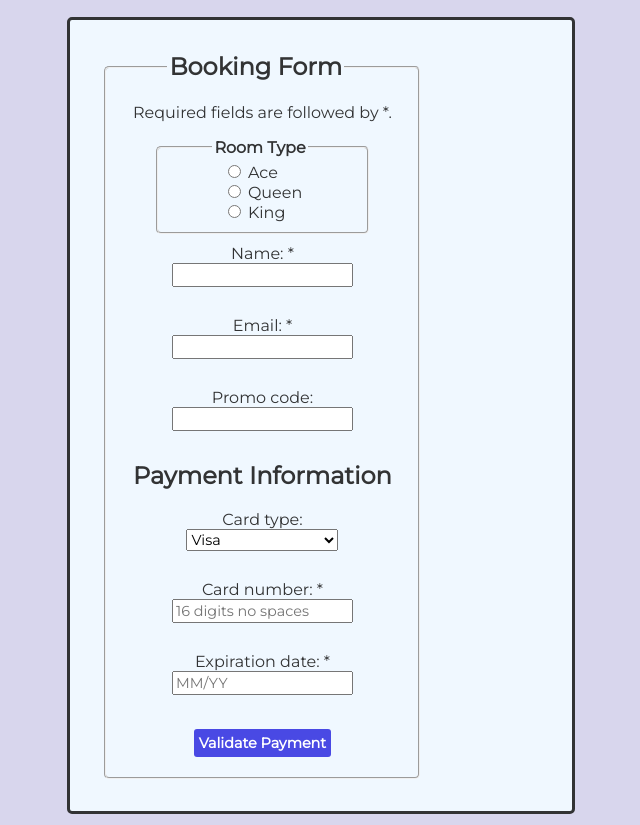
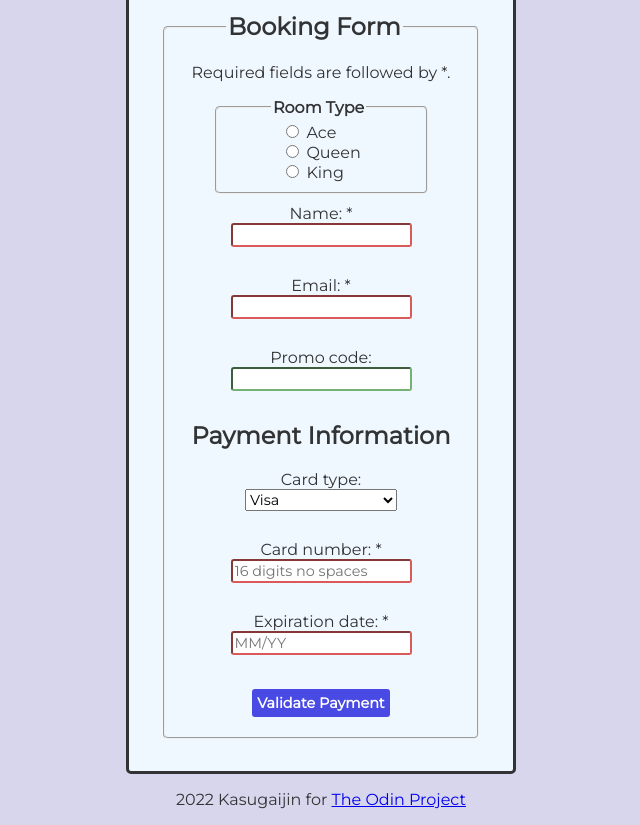
Before and after one commit to kasugaijin/form-practice, a plain HTML site: page index.html in a window 1280 px wide. Shown: the part 116-941 px from the top of the page, without its empty margins (319-959 px from the left). Drawn offline with Linux system fonts and the light colour scheme.

Commit message:
added form validation: min and max text for inputs and input border colour for valid/invalid and added footer

```diff
--- a/index.html
+++ b/index.html
@@ -18,7 +18,7 @@
         <legend class="room-legend">Room Type</legend>
         <ul>
           <li>
-            <input type="radio" name="room" id="Ace" value="A"></input>
+            <input type="radio" name="room" id="Ace" value="A" required></input>
             <label for="Ace">Ace</label>
           </li>
           <li>
@@ -36,7 +36,7 @@
       <label for="email">Email: *</label>
       <input type="text" id="email" required></input><br>
       <label for="promo">Promo code: </label>
-      <input type="text" id="promo"></input>
+      <input type="text" id="promo" minlength="5" maxlength="8"></input>
 
       <div class="payment-info">
         <h2>Payment Information</h2>
@@ -48,14 +48,18 @@
         </select><br>
         <label for="ccnum">Card number: *</label>
         <input type="tel" name="ccnum" id="ccnum" required
-        pattern="^([0-9]{16})$" placeholder="16 digits no spaces"> </input><br>
+        pattern="^[0-9]{16}$" placeholder="16 digits no spaces"
+        title="16 digits no spaces"> </input><br>
         <label for="ccexp">Expiration date: *</label>
         <input type="text" name="ccexp" id="ccexp" placeholder="MM/YY" required
-        pattern="^(0[1-9]|1[0-2])\/([0-9]{2})$"></input><br>
+        pattern="^(0[1-9]|1[0-2])\/([0-9]{2})$" title="two digit month / two digit year"></input><br>
         <button type="submit" id="button">Validate Payment</button>
       </div>
     </fieldset>
   </form>
 </div>
+<div id="footer">
+  <p>2022 Kasugaijin for <a href="https://www.theodinproject.com" target="_blank">The Odin Project</a></p>
+</div>
 </body>
 </html>
--- a/payment.css
+++ b/payment.css
@@ -1,22 +1,27 @@
 @import url('https://fonts.googleapis.com/css2?family=Montserrat&display=swap');
 
 
-html {
+html, body {
   padding: 0;
   margin: 0;
+  font-family: 'Montserrat', sans-serif;
+  color: rgb(50, 51, 52);
+  background-color: rgb(216, 214, 237);
+  height: 100%;
+}
+
+body {
   display: flex;
   flex-direction: column;
   align-items: center;
-  font-family: 'Montserrat', sans-serif;
-  color: rgb(50, 51, 52);
-  background-color: rgb(216, 214, 237);
 }
 
 h1 {
   text-align: center;
   font-family: cursive;
   font-size: 50px;
-  margin-bottom: 0.5;
+  margin: 0;
+  margin-top: 35px;
 }
 
 .container {
@@ -52,6 +57,19 @@ legend {
 
 form {
   width: 20em;
+}
+
+input {
+  border-radius: 3px;
+}
+
+/* These two selectors change input field border colour depending on validity*/
+input:invalid {
+  border-color: rgb(218, 90, 90);
+}
+
+input:valid {
+  border-color: rgb(116, 177, 116);
 }
 
 fieldset {
@@ -91,3 +109,10 @@ button, input, select {
   font-family: inherit;
   font-size: 90%;
 }
+
+#footer {
+  margin-top: auto;
+  display: flex;
+  align-items: center;
+  justify-content: center;
+}
```
